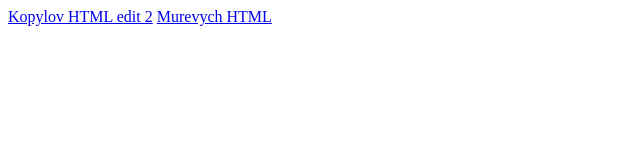
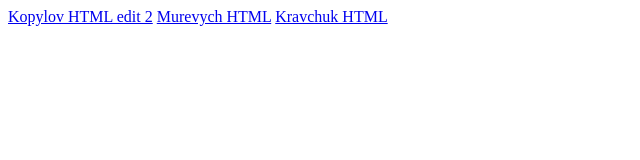
Before and after one commit to Tamskray/RRPS02, a plain HTML site: page index.html in a window 1280 px wide. Shown: the whole page, without its empty margins (0-640 px from the left). Drawn offline with Linux system fonts and the light colour scheme.

Commit message:
modified index.html, added new member

```diff
--- a/index.html
+++ b/index.html
@@ -9,5 +9,7 @@
     <a href="kopylov.html">Kopylov HTML edit 2</a>
 
     <a href="murevych.html">Murevych HTML</a>
+
+    <a href="murevych.html">Kravchuk HTML</a>
   </body>
 </html>
```
